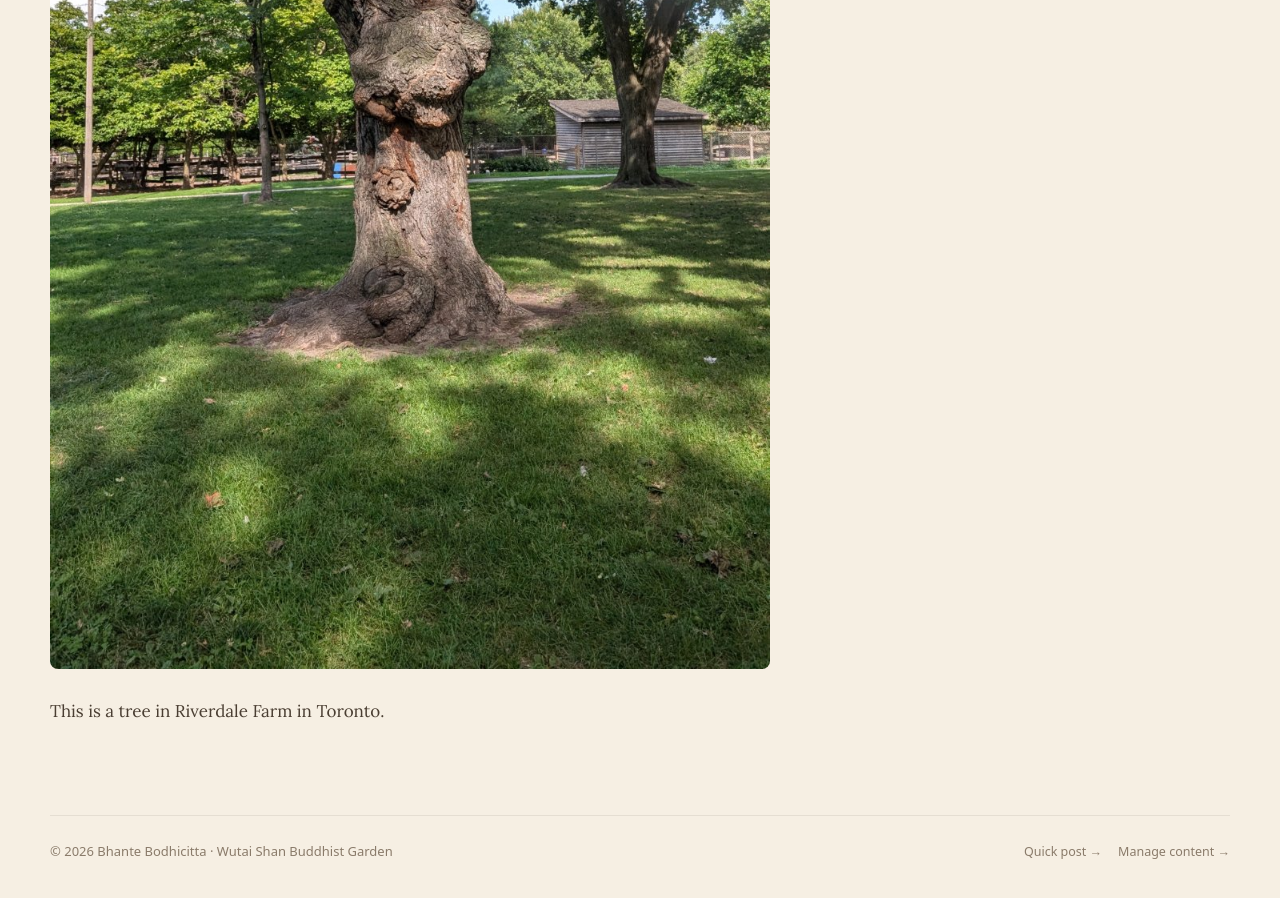
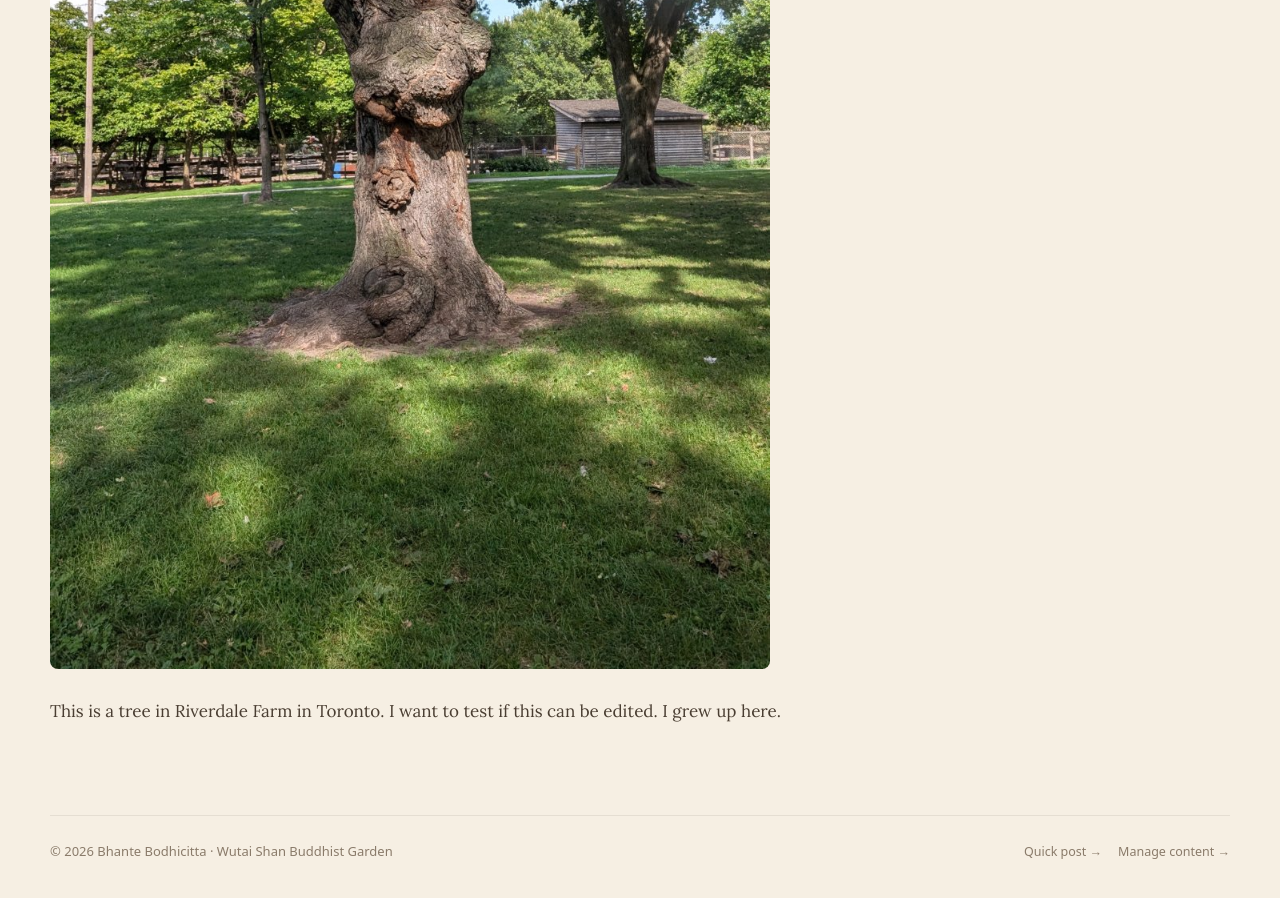
Before and after one commit to connectthu/bhantebo, a Jekyll site: the page built from _reflections/2026-08-19-2328.md, in a window 1280 px wide and 900 px high, scrolled down 903 px. Built offline with Jekyll 4.4.1, drawn with Linux system fonts in a browser that asks for light colours.

Commit message:
Edit reflection: _reflections/2026-08-19-2328.md

```diff
--- a/_reflections/2026-08-19-2328.md
+++ b/_reflections/2026-08-19-2328.md
@@ -3,4 +3,5 @@ title: "August 19, 2026"
 date: 2026-08-19
 photo: /assets/images/post-2026-08-19-232826.jpg
 ---
-This is a tree in Riverdale Farm in Toronto.
+This is a tree in Riverdale Farm in Toronto. I want to test if this can be edited.
+I grew up here.
```
